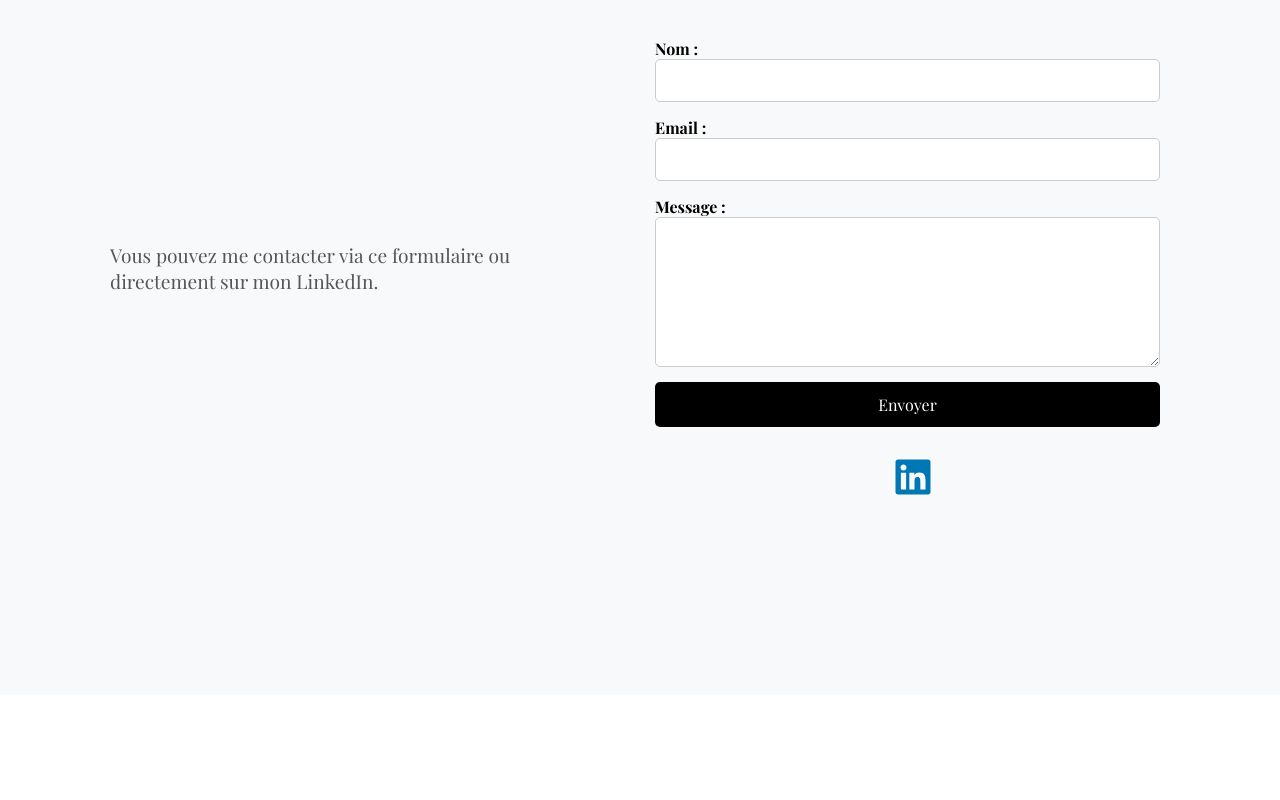
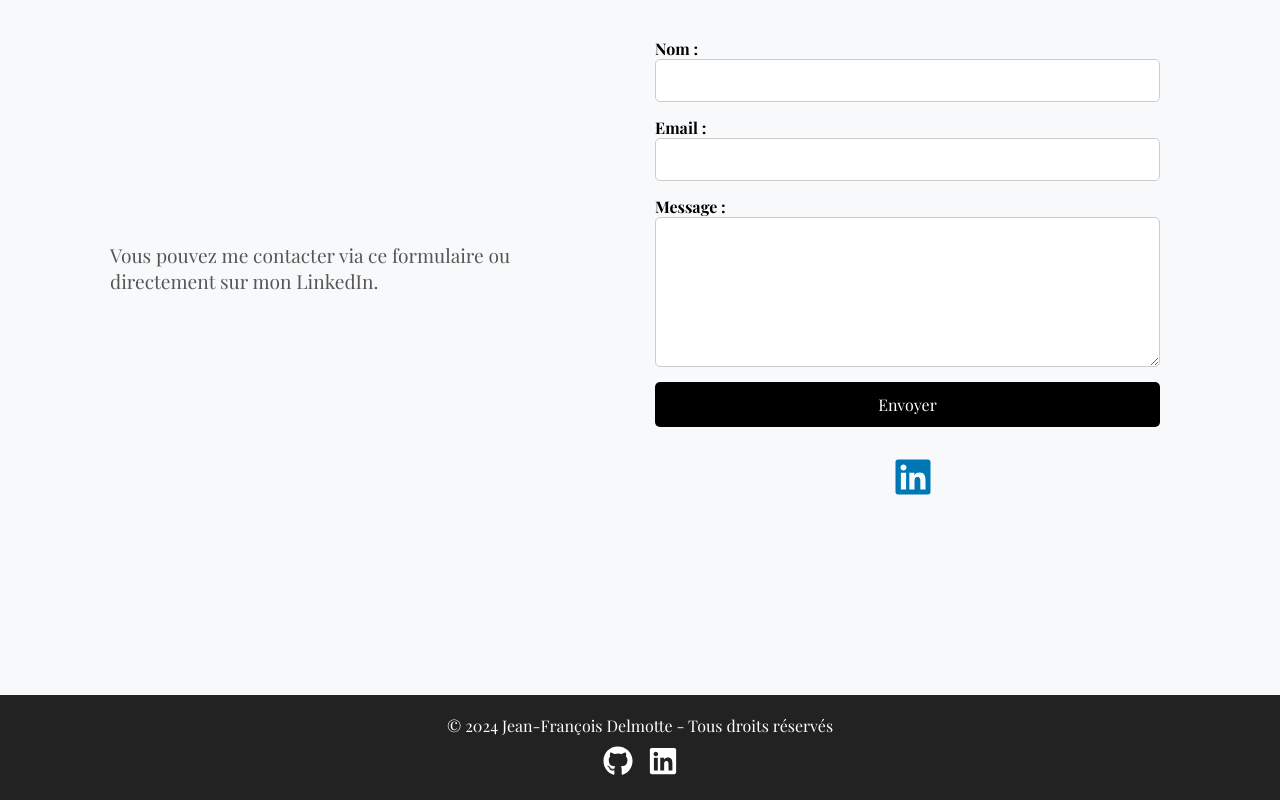
Before and after one commit to jeff397/portfolio, a React (Vite) app in the folder portfolio/: page / in a window 1280 px wide. Shown: the part 4453-5253 px from the top of the page. Before the commit the page ends 5148 px from the top, so only its background shows below. Built offline with nearby package versions, Linux system fonts and the light colour scheme; a web font is replaced by a local one.

Commit message:
intégration du footer

```diff
--- a/portfolio/src/App.jsx
+++ b/portfolio/src/App.jsx
@@ -4,6 +4,7 @@ import About from "./components/About/About";
 import Skills from "./components/Skills/Skills";
 import Projects from "./components/Projects/Projects";
 import Contact from "./components/Contact/Contact";
+import Footer from "./components/Footer/Footer";
 import "./index.css";
 
 function App() {
@@ -17,6 +18,7 @@ function App() {
         <Projects />
         <Contact />
       </main>
+      <Footer />
     </>
   );
 }
--- /dev/null
+++ b/portfolio/src/components/Footer/Footer.jsx
@@ -0,0 +1,28 @@
+import { FaGithub, FaLinkedin } from "react-icons/fa";
+import "./footer.css";
+
+function Footer() {
+  return (
+    <footer className="footer">
+      <p>© 2024 Jean-François Delmotte - Tous droits réservés</p>
+      <div className="social-links">
+        <a
+          href="https://github.com/jeff397"
+          target="_blank"
+          rel="noopener noreferrer"
+        >
+          <FaGithub className="social-icon" />
+        </a>
+        <a
+          href="https://linkedin.com/in/jean-francois-delmotte"
+          target="_blank"
+          rel="noopener noreferrer"
+        >
+          <FaLinkedin className="social-icon" />
+        </a>
+      </div>
+    </footer>
+  );
+}
+
+export default Footer;
--- /dev/null
+++ b/portfolio/src/components/Footer/footer.css
@@ -0,0 +1,24 @@
+.footer {
+  text-align: center;
+  padding: 20px;
+  background-color: #222;
+  color: white;
+}
+
+.social-links {
+  display: flex;
+  gap: 15px;
+  justify-content: center;
+  margin-top: 10px;
+}
+
+.social-icon {
+  font-size: 30px;
+  color: white;
+  transition: transform 0.3s ease, color 0.3s ease;
+}
+
+.social-icon:hover {
+  transform: scale(1.1);
+  color: #0077b5;
+}
```
